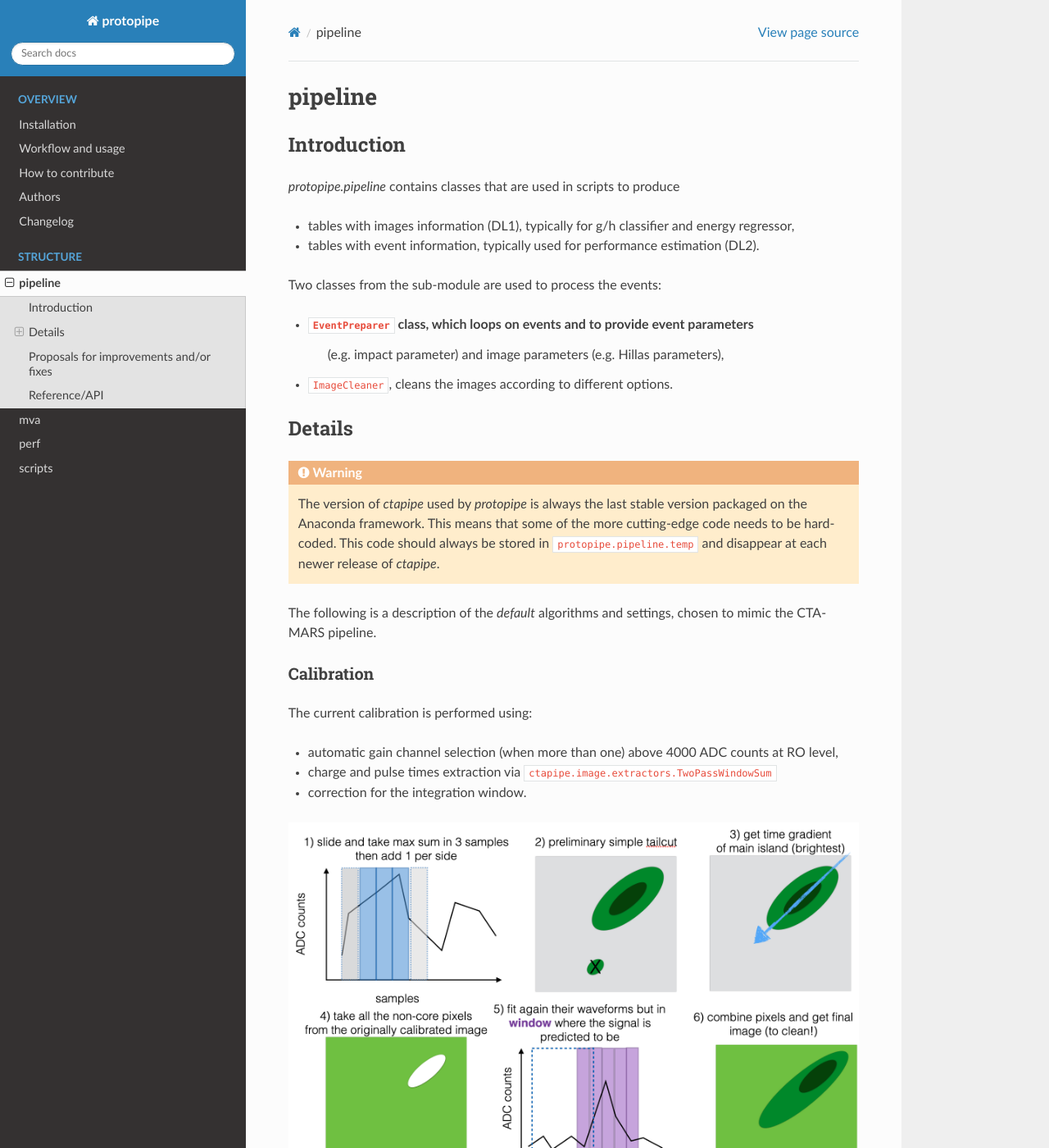
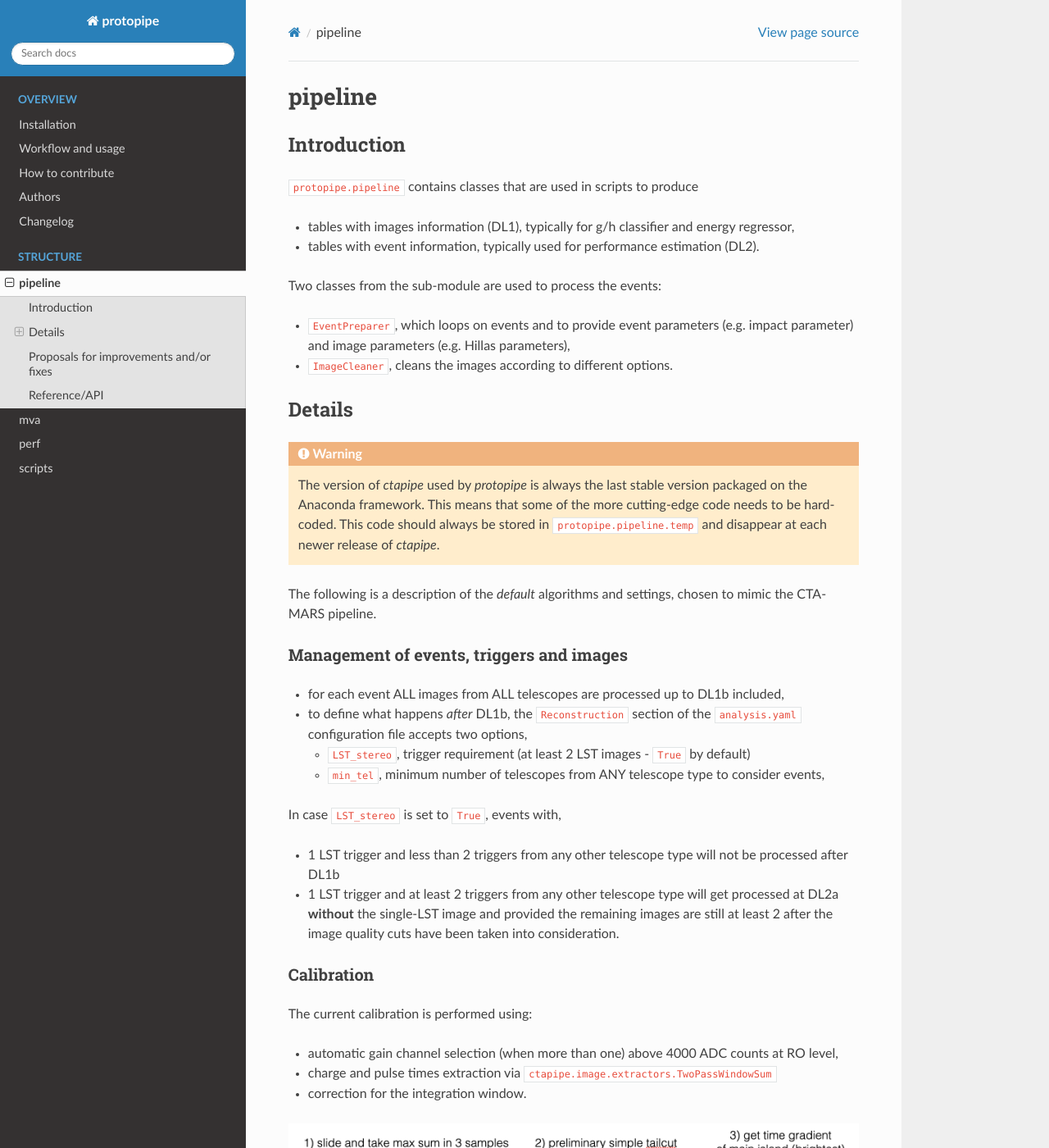
Before and after one commit to cta-observatory/protopipe, a Sphinx documentation site: the page built from docs/pipeline/index.rst, in a window 1280 px wide and 1400 px high. Shown: the whole window at 82% size. Built offline with Sphinx 7.4.7 and the Read the Docs theme 2.0.0, drawn with Linux system fonts in a browser that asks for light colours; pages that are not in the unit, such as notebooks, are missing from menus; the version number could not be read and is left out.

Commit message:
Update documentation

```diff
--- a/docs/pipeline/index.rst
+++ b/docs/pipeline/index.rst
@@ -6,15 +6,15 @@ pipeline
 Introduction
 ------------
 
-`protopipe.pipeline` contains classes that are used in scripts to produce
+``protopipe.pipeline`` contains classes that are used in scripts to produce
 
 - tables with images information (DL1), typically for g/h classifier and energy regressor,
 - tables with event information, typically used for performance estimation (DL2).
 
 Two classes from the sub-module are used to process the events:
 
-- ``EventPreparer`` class, which loops on events and to provide event parameters
-   (e.g. impact parameter) and image parameters (e.g. Hillas parameters),
+- ``EventPreparer``, which loops on events and to provide event parameters
+  (e.g. impact parameter) and image parameters (e.g. Hillas parameters),
 - ``ImageCleaner``, cleans the images according to different options.
 
 Details
@@ -30,6 +30,26 @@ Details
 
 The following is a description of the *default* algorithms and settings, chosen
 to mimic the CTA-MARS pipeline.
+
+Management of events, triggers and images
+^^^^^^^^^^^^^^^^^^^^^^^^^^^^^^^^^^^^^^^^^
+
+- for each event ALL images from ALL telescopes are processed up to DL1b included,
+
+- to define what happens *after* DL1b, the ``Reconstruction`` section of the ``analysis.yaml`` configuration
+  file accepts two options,
+
+  - ``LST_stereo``, trigger requirement (at least 2 LST images - ``True`` by default)
+  - ``min_tel``, minimum number of telescopes from ANY telescope type to consider events,
+
+In case ``LST_stereo`` is set to ``True``, events with,
+
+- 1 LST trigger and less than 2 triggers from any other telescope type will not
+  be processed after DL1b
+- 1 LST trigger and at least 2 triggers from any other telescope type will get processed
+  at DL2a **without** the single-LST image and provided the remaining
+  images are still at least 2 after the image quality cuts have been taken into
+  consideration.
 
 Calibration
 ^^^^^^^^^^^
```
